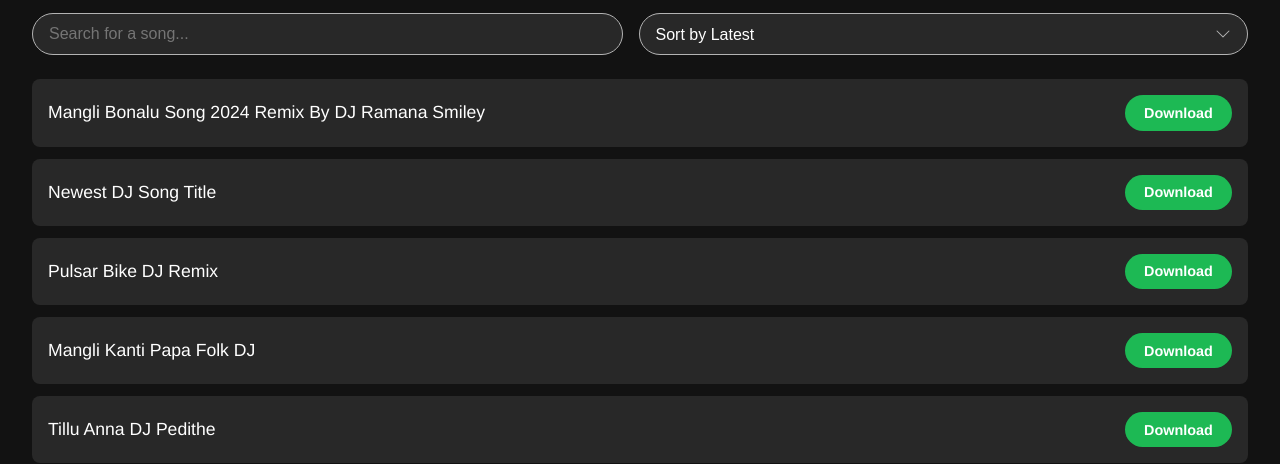
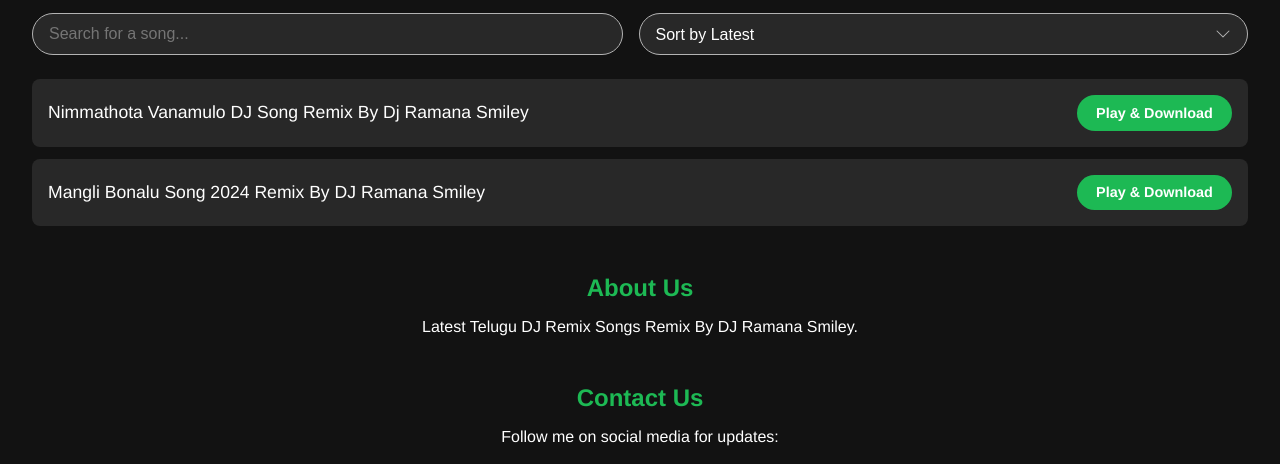
Before and after one commit to RamanaKumar-system/DJ_Ramana_Smiley, a plain HTML site: page index.html in a window 1280 px wide. Shown: the part 165-629 px from the top of the page. Drawn offline with Linux system fonts and the light colour scheme.

Commit message:
index.html

```diff
--- a/index.html
+++ b/index.html
@@ -320,11 +320,8 @@
                 </select>
             </div>
             <ul id="track-list-library" class="track-list">
-                <li class="track-item" data-timestamp="5"><span class="track-title">Mangli Bonalu Song 2024 Remix By DJ Ramana Smiley</span><a href="https://drive.google.com/file/d/1mOyOEllou1IBKfmjDpcsXHXFTOWs1Glg/view?usp=drivesdk" class="download-btn">Download</a></li>
-                <li class="track-item" data-timestamp="4"><span class="track-title">Newest DJ Song Title</span><a href="#" class="download-btn">Download</a></li>
-                <li class="track-item" data-timestamp="3"><span class="track-title">Pulsar Bike DJ Remix</span><a href="#" class="download-btn">Download</a></li>
-                <li class="track-item" data-timestamp="2"><span class="track-title">Mangli Kanti Papa Folk DJ</span><a href="#" class="download-btn">Download</a></li>
-                <li class="track-item" data-timestamp="1"><span class="track-title">Tillu Anna DJ Pedithe</span><a href="#" class="download-btn">Download</a></li>
+                <li class="track-item" data-timestamp="2"><span class="track-title">Nimmathota Vanamulo DJ Song Remix By Dj Ramana Smiley</span><a href="https://drive.google.com/file/d/1UYczto0a9gjB1UgEh4nBZgSjyWDSx1vv/view?usp=drivesdk" class="download-btn">Play & Download</a></li>
+                <li class="track-item" data-timestamp="1"><span class="track-title">Mangli Bonalu Song 2024 Remix By DJ Ramana Smiley</span><a href="https://drive.google.com/file/d/1mOyOEllou1IBKfmjDpcsXHXFTOWs1Glg/view?usp=drivesdk" class="download-btn">Play & Download</a></li>
             </ul>
         </section>
 
```
